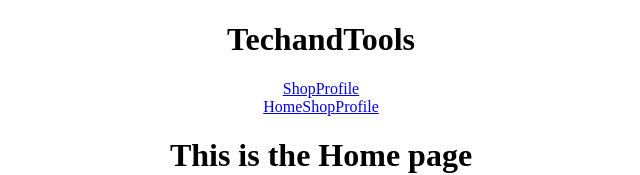
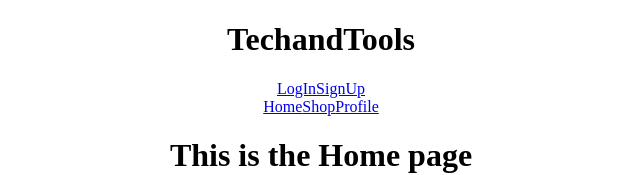
Before and after one commit to cmaongca09/BSIT-NS-3A-WEB-DEV-PROJ, a React (Create React App) app in the folder techandtoolsreact/: page / in a window 1280 px wide. Shown: the top 175 px of the page, without its empty margins (319-959 px from the left). Built offline with nearby package versions, Linux system fonts and the light colour scheme; no server answers.

Commit message:
Update Appp.js
fixing link router of sign up log in

```diff
--- a/techandtoolsreact/src/App.js
+++ b/techandtoolsreact/src/App.js
@@ -10,11 +10,11 @@
 function App() {
   return (
     <div className="App">
-      <h1>TechandTools</h1>
       <Router>
         <div>
-          <Link to="/LogIn">Shop</Link>
-          <Link to="/SignUp">Profile</Link>
+          <h1>TechandTools</h1>
+          <Link to="/LogIn">LogIn</Link>
+          <Link to="/SignUp">SignUp</Link>
         </div>
         <div>
           <Link to="/">Home</Link>
```
